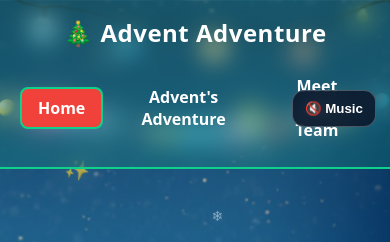
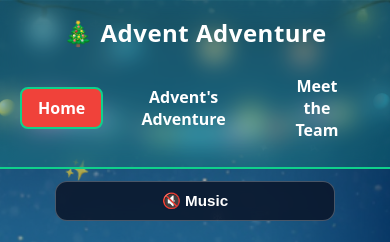
Before and after one commit to DannyGilligan/hackathon-dec-2025, a website built with Vite: page index.html in a window 390 px wide. Shown: the top 242 px of the page. Built offline with nearby package versions, Linux system fonts and the light colour scheme.

Commit message:
fixed mobile view for music and reset buttons

```diff
--- a/index.html
+++ b/index.html
@@ -27,13 +27,16 @@
     </nav>
 
     <!-- Music toggle -->
-    <button id="music-toggle" class="music-toggle" type="button" aria-pressed="false">
-  🔇 Music
-</button>
+    <div class="music-container">
+  <button id="music-toggle" class="music-toggle" type="button" aria-pressed="false">
+    🔇 Music
+  </button>
+</div>
 
 <audio id="bg-music" loop preload="none">
   <source src="./assets/audio/festive.mp3" type="audio/mpeg" />
 </audio>
+
 
     <!-- Home Page Content -->
     <div class="wrapper">
--- a/public/assets/css/style.css
+++ b/public/assets/css/style.css
@@ -1,4 +1,3 @@
-/* assets/css/styles.css */
 
 :root {
   --bg: #0b1b33;
@@ -108,7 +107,7 @@ body {
   margin: 0;
 }
 
-/* Grid like your screenshot */
+/* Grid  */
 .grid {
   display: grid;
   grid-template-columns: repeat(12, minmax(0, 1fr));
@@ -190,7 +189,7 @@ body {
   opacity: 0.9;
 }
 
-/* Make day 25 centered and bigger (like your image) */
+/* Make day 25 centered and bigger  */
 .door[data-day="25"] {
   grid-column: 6 / span 2;
   height: 96px;
@@ -562,7 +561,23 @@ body {
     width: 100%;
     justify-content: center;
   }
+
+  .music-container {
+    position: relative;     /* no longer fixed */
+    top: auto;
+    right: auto;
+    margin: 12px auto 0;    /* BELOW nav */
+    display: flex;
+    justify-content: center;
+  }
+
+  .music-toggle {
+    width: auto;
+    padding: 10px 16px;
+    font-size: 0.95rem;
+  }
 }
+
 
 .github-link {
   display: inline-flex;
@@ -627,6 +642,17 @@ body {
 }
 
 /* MUSIC TOGGLE BUTTON */
+.music-container {
+  position: fixed;
+  top: 90px;
+  right: 14px;
+  z-index: 9999;
+
+  display: flex;
+  gap: 8px;
+  align-items: center;
+}
+
 .music-toggle {
   position: fixed;
   top: 90px;
@@ -684,3 +710,59 @@ body {
   filter: brightness(1.1);
   transform: scale(1.05);
 }
+
+/* Mobile: put controls below nav in normal flow */
+/* =========================
+   OVERRIDES: Music + Reset controls responsive fix
+   Paste at END of file
+   ========================= */
+
+/* Make container the single source of positioning */
+.music-container {
+  display: flex;
+  align-items: center;
+  gap: 8px;
+}
+
+/* MOBILE: below navbar, centered, in normal flow */
+@media (max-width: 768px) {
+  .music-container {
+    position: static !important;
+    top: auto !important;
+    right: auto !important;
+
+    width: 100%;
+    margin: 12px auto 0;
+    padding: 0 16px;
+
+    justify-content: center;
+    flex-wrap: wrap;
+    gap: 12px;
+  }
+
+  /* IMPORTANT: stop any fixed positioning on buttons on mobile */
+  .music-toggle,
+  .reset-button {
+    position: static !important;
+    top: auto !important;
+    right: auto !important;
+    left: auto !important;
+    bottom: auto !important;
+  }
+}
+
+/* SMALL PHONES: stack vertically and keep them tidy */
+@media (max-width: 480px) {
+  .music-container {
+    flex-direction: column;
+    align-items: center;
+    gap: 10px;
+  }
+
+  .music-toggle,
+  .reset-button {
+    width: 100%;
+    max-width: 280px;
+    text-align: center;
+  }
+}
```
Also changed, not shown: calendar.html (+2 -1 lines).
